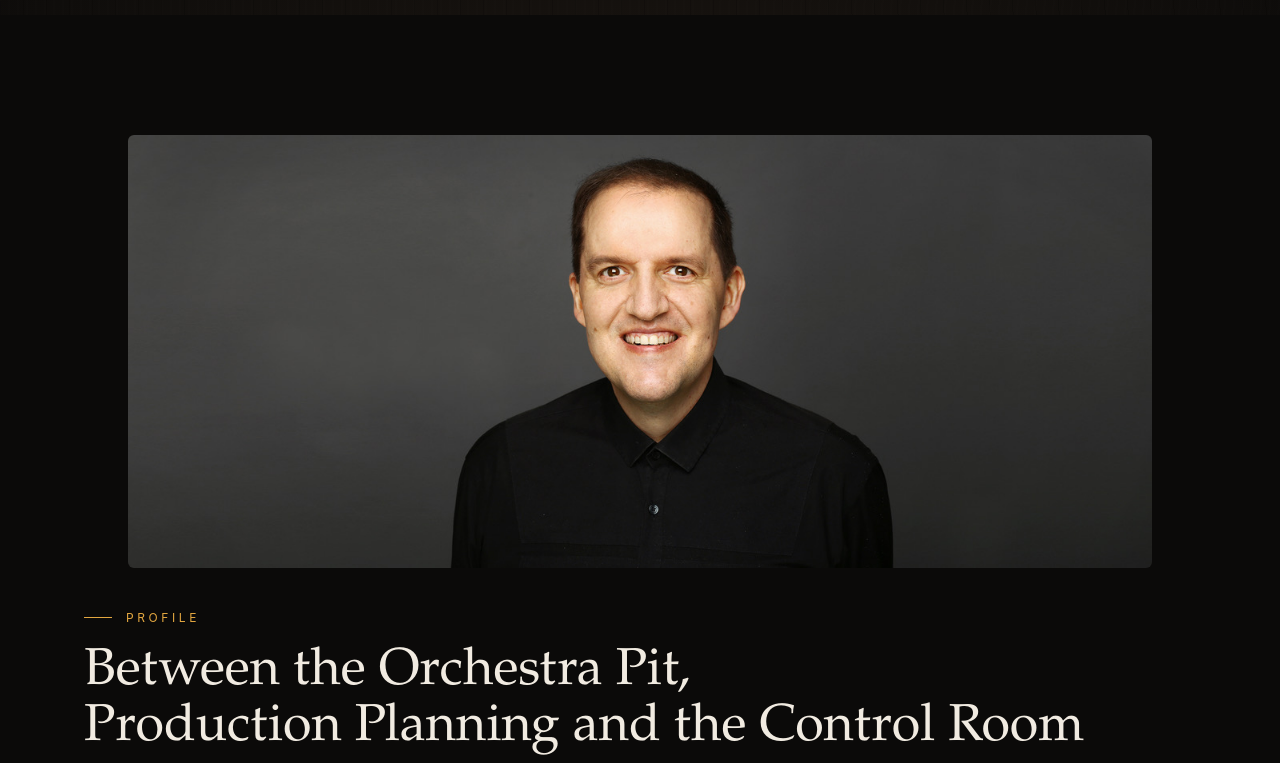
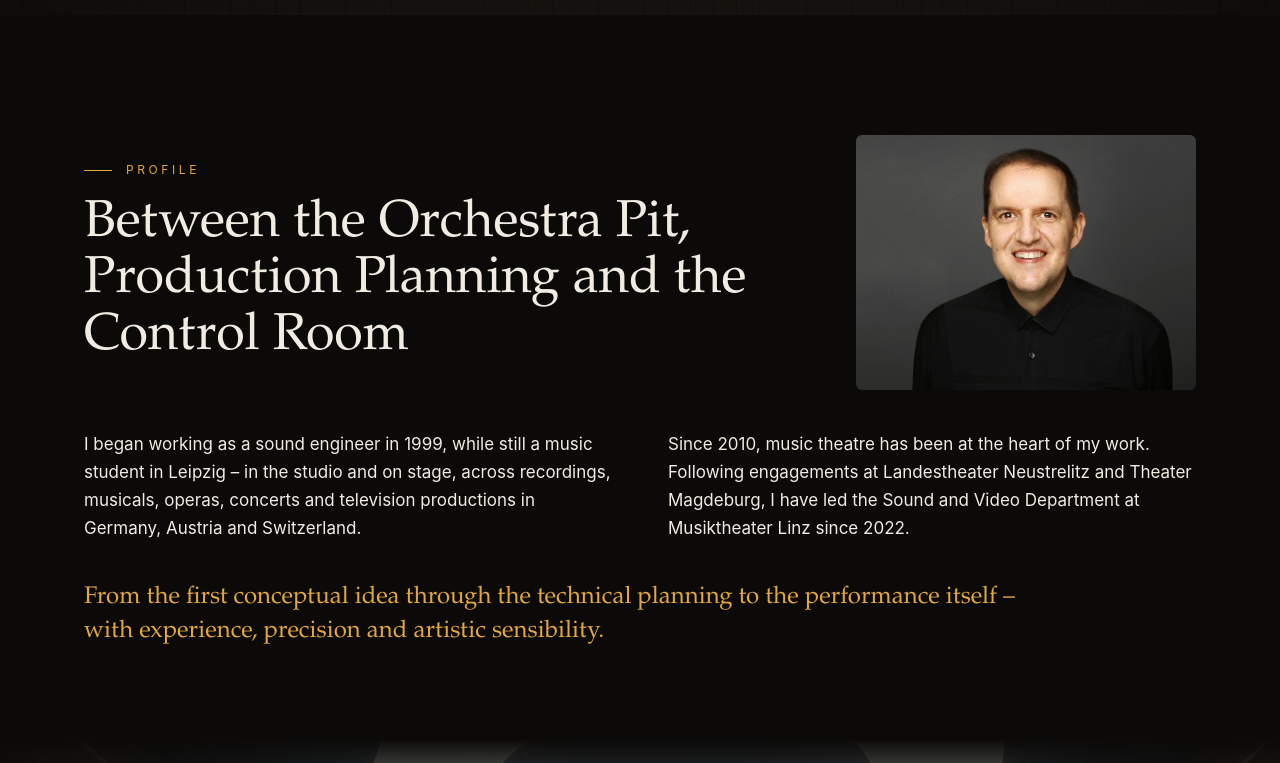
Before and after one commit to theloftwaves/kaimaeder.de, a plain HTML site: page index.html in a window 1280 px wide. Shown: the part 800-1563 px from the top of the page. Drawn offline with Linux system fonts and the light colour scheme.

Commit message:
Profil: Porträt klein neben der Überschrift
Co-Authored-By: Claude Opus 5.5 <noreply@anthropic.com>

```diff
--- a/index.html
+++ b/index.html
@@ -11,7 +11,7 @@
   <meta property="og:image" content="https://kaima.at/img/og-kaima.png">
   <meta property="og:type" content="website">
   <link rel="icon" href="img/logo-schwarz.svg?v=4" type="image/svg+xml">
-  <link rel="stylesheet" href="style.css?v=20261127g">
+  <link rel="stylesheet" href="style.css?v=20261128a">
 </head>
 <body>
 
@@ -44,10 +44,12 @@
 
   <section id="ueber">
     <div class="wrap about">
-      <figure class="about-portrait reveal"><img src="img/photos/kai-maeder-portrait.jpg" alt="Kai Mäder" width="1280" height="541" loading="lazy"></figure>
-      <div class="about-head reveal">
-        <p class="eyebrow" data-en="Profile">Profil</p>
-        <h2 data-en="Between the Orchestra Pit,&lt;br&gt; Production Planning and the Control Room">Zwischen Orchestergraben,<br> Produktionsplanungen und Regieraum</h2>
+      <div class="about-top">
+        <div class="about-head reveal">
+          <p class="eyebrow" data-en="Profile">Profil</p>
+          <h2 data-en="Between the Orchestra Pit,&lt;br&gt; Production Planning and the Control Room">Zwischen Orchestergraben,<br> Produktionsplanungen und Regieraum</h2>
+        </div>
+        <figure class="about-portrait reveal"><img src="img/photos/kai-maeder-portrait.jpg" alt="Kai Mäder" width="1280" height="541" loading="lazy"></figure>
       </div>
       <div class="about-text reveal">
         <p data-en="I began working as a sound engineer in 1999, while still a music student in Leipzig – in the studio and on stage, across recordings, musicals, operas, concerts and television productions in Germany, Austria and Switzerland.">Schon während meines Musikstudiums in Leipzig arbeitete ich ab 1999 als Tonmeister – im Studio und auf der Bühne, bei Aufnahmen, Musicals, Opern, Konzerten und TV-Produktionen in Deutschland, Österreich und der Schweiz.</p>
--- a/style.css
+++ b/style.css
@@ -390,6 +390,9 @@ html { scroll-padding-top: 78px; }
 .more-rec-labels { margin: 16px 0 0; padding-top: 14px; border-top: 1px solid rgba(227,167,64,.2); font-size: 14px; color: #d9d0c3; }
 .more-rec-labels span { display: block; margin-bottom: 4px; font-size: 11.5px; letter-spacing: .18em; text-transform: uppercase; color: var(--gold); }
 /* Porträt im Profil */
-.about-portrait { --pw: min(1024px, calc(100vw - 48px)); width: var(--pw); margin: 0 0 40px calc((100% - var(--pw)) / 2); }
-.about-portrait img { display: block; width: 100%; height: auto; object-fit: cover; border-radius: 6px; }
-@media (max-width: 720px) { .about-portrait img { aspect-ratio: 5 / 3; object-fit: cover; object-position: 52% 22%; } .about-portrait { --pw: calc(100vw - 32px); margin-bottom: 28px; } }
+.about-top { display: flex; align-items: center; justify-content: space-between; gap: 48px; }
+.about-top .about-head { flex: 1 1 auto; min-width: 0; }
+.about-portrait { flex: 0 0 auto; width: 340px; margin: 0; }
+.about-portrait img { display: block; width: 100%; aspect-ratio: 4 / 3; height: auto; object-fit: cover; object-position: 51% 30%; border-radius: 6px; }
+@media (max-width: 900px) { .about-portrait { width: 260px; } .about-top { gap: 28px; } }
+@media (max-width: 720px) { .about-top { flex-direction: column-reverse; align-items: stretch; gap: 22px; } .about-portrait { width: 100%; } .about-portrait img { aspect-ratio: 5 / 3; object-position: 52% 22%; } }
```
